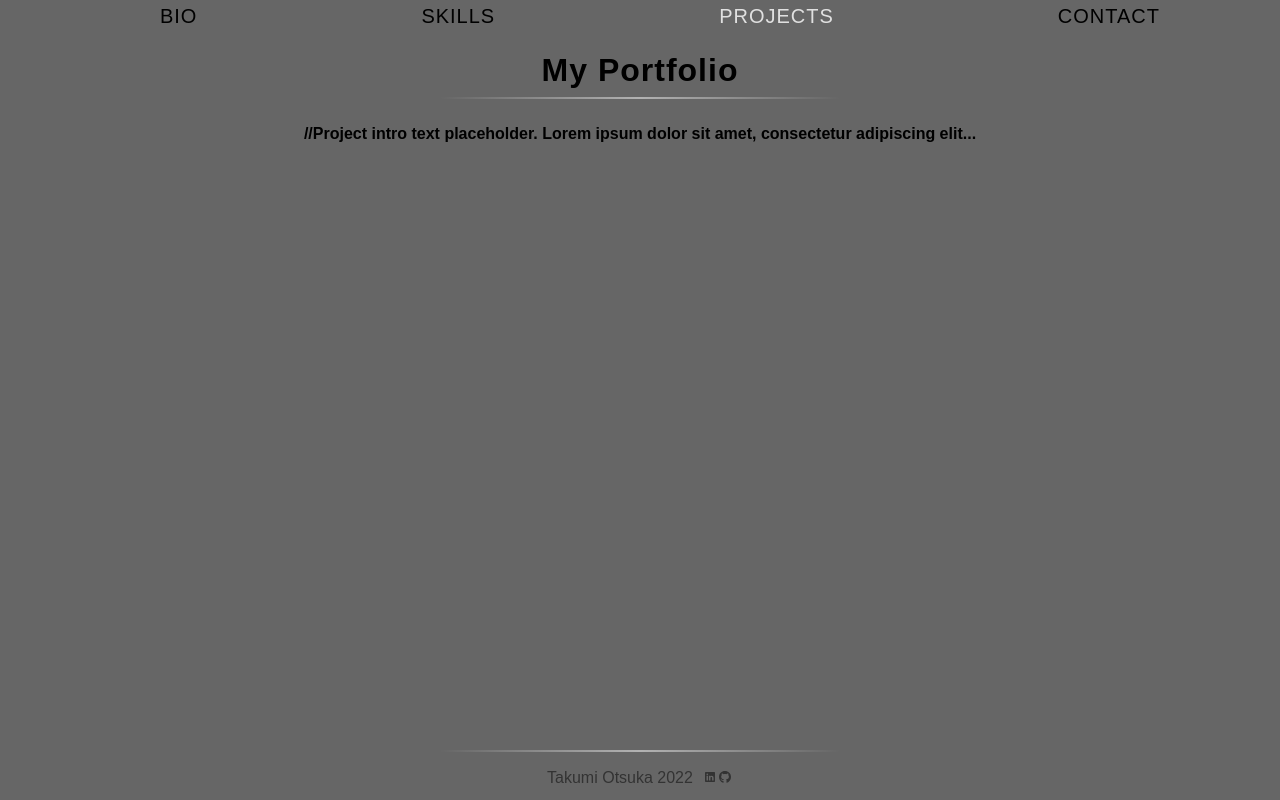
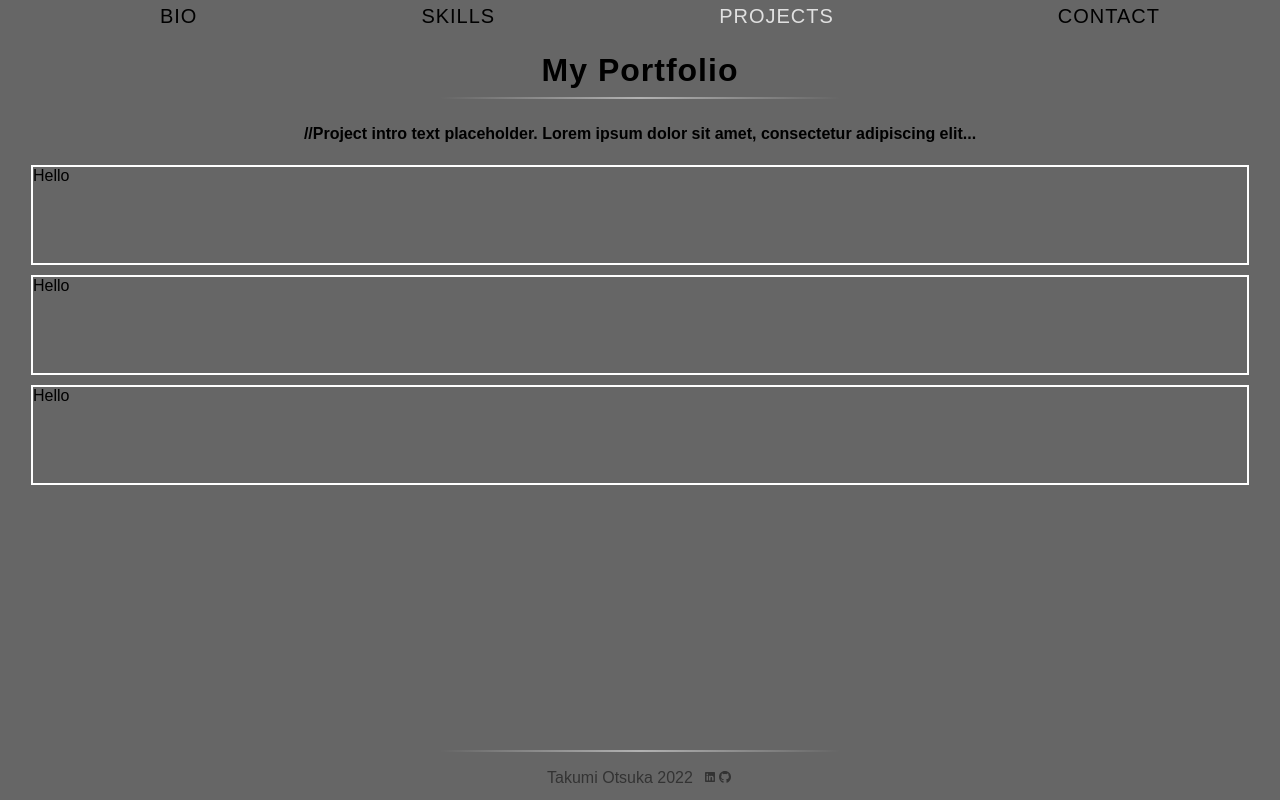
Before and after one commit to totsuka1/Portfolio, a React (Create React App) app: page /Projects in a window 1280 px wide. Shown: the part 819-1619 px from the top of the page. Built offline with nearby package versions, Linux system fonts and the light colour scheme.

Commit message:
further icons, css, outlines for projects component

```diff
--- a/src/components/3-Main/Projects/Projects.js
+++ b/src/components/3-Main/Projects/Projects.js
@@ -15,6 +15,11 @@ class Projects extends React.Component {
             consectetur adipiscing elit...
           </h4>
         </div>
+        <div className="projects-main-container">
+          <div className="project-container">Hello</div>
+          <div className="project-container">Hello</div>
+          <div className="project-container">Hello</div>
+        </div>
       </div>
     );
   }
--- a/src/components/3-Main/Projects/projects.css
+++ b/src/components/3-Main/Projects/projects.css
@@ -32,10 +32,16 @@
   flex-direction: column;
 }
 
-.projects-container {
+.projects-main-container {
   position: relative;
   min-height: 1px;
   padding-right: 15px;
   padding-left: 15px;
   height: 500;
 }
+
+.project-container {
+  border: 2px solid white;
+  height: 100px;
+  margin-bottom: 10px;
+}
--- a/src/components/3-Main/Skills/Skills.js
+++ b/src/components/3-Main/Skills/Skills.js
@@ -13,6 +13,7 @@ import sequelizeLogo from "./icons/sequelize.svg";
 
 import solidityLogo from "./icons/solidity.svg";
 import web3jsLogo from "./icons/web3js.svg";
+import ipfsLogo from "./icons/ipfs.png";
 import ganacheLogo from "./icons/ganache.svg";
 import truffleLogo from "./icons/truffle.svg";
 
@@ -22,6 +23,7 @@ import rLogo from "./icons/r.svg";
 import gitLogo from "./icons/git.svg";
 import webpackLogo from "./icons/webpack.svg";
 import mochaLogo from "./icons/mocha.svg";
+import jasmineLogo from "./icons/jasmine.svg";
 
 import "./skills.css";
 
@@ -64,8 +66,18 @@ class Skills extends React.Component {
             <div className="container-icons">
               <img src={solidityLogo} />
               <img src={web3jsLogo} />
+              <img src={ipfsLogo} />
               <img src={ganacheLogo} />
               <img src={truffleLogo} />
+            </div>
+          </div>
+          <div className="misc-container skills-container">
+            <div className="container-title">Testing/Other</div>
+            <div className="container-icons">
+              <img src={gitLogo} />
+              <img src={webpackLogo} />
+              <img src={mochaLogo} />
+              <img src={jasmineLogo} />
             </div>
           </div>
           <div className="data-container skills-container">
@@ -75,14 +87,6 @@ class Skills extends React.Component {
               <img src={rLogo} />
             </div>
           </div>
-          <div className="misc-container skills-container">
-            <div className="container-title">Testing/Misc.</div>
-            <div className="container-icons">
-              <img src={gitLogo} />
-              <img src={webpackLogo} />
-              <img src={mochaLogo} />
-            </div>
-          </div>
         </div>
       </div>
     );
--- a/src/components/3-Main/Skills/skills.css
+++ b/src/components/3-Main/Skills/skills.css
@@ -36,9 +36,12 @@
   display: flex;
   border: 2px solid white;
   height: 60px;
+  min-width: 300px;
+  max-width: 500px;
   margin-bottom: 10px;
   padding-right: 10px;
   align-items: center;
+  justify-content: center;
 }
 
 .container-title {
```
Also changed, not shown: src/components/3-Main/Skills/icons/ipfs.png (added), src/components/3-Main/Skills/icons/jasmine.svg (added).
